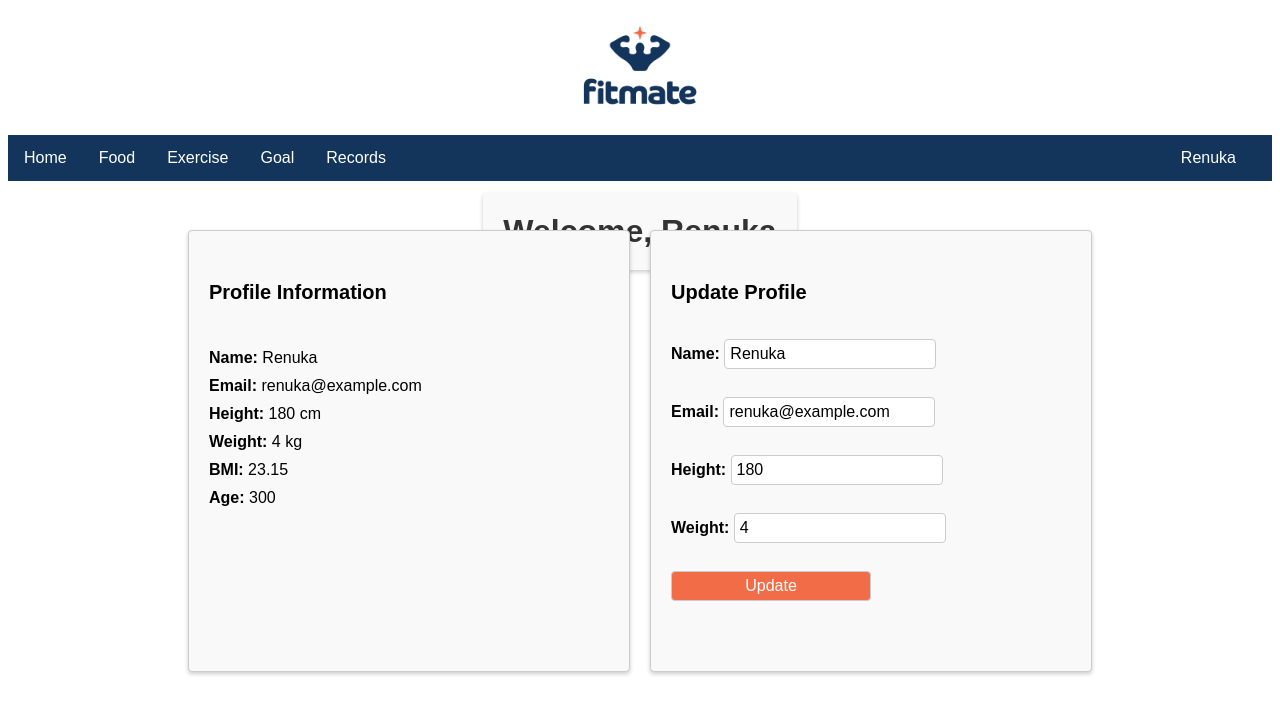
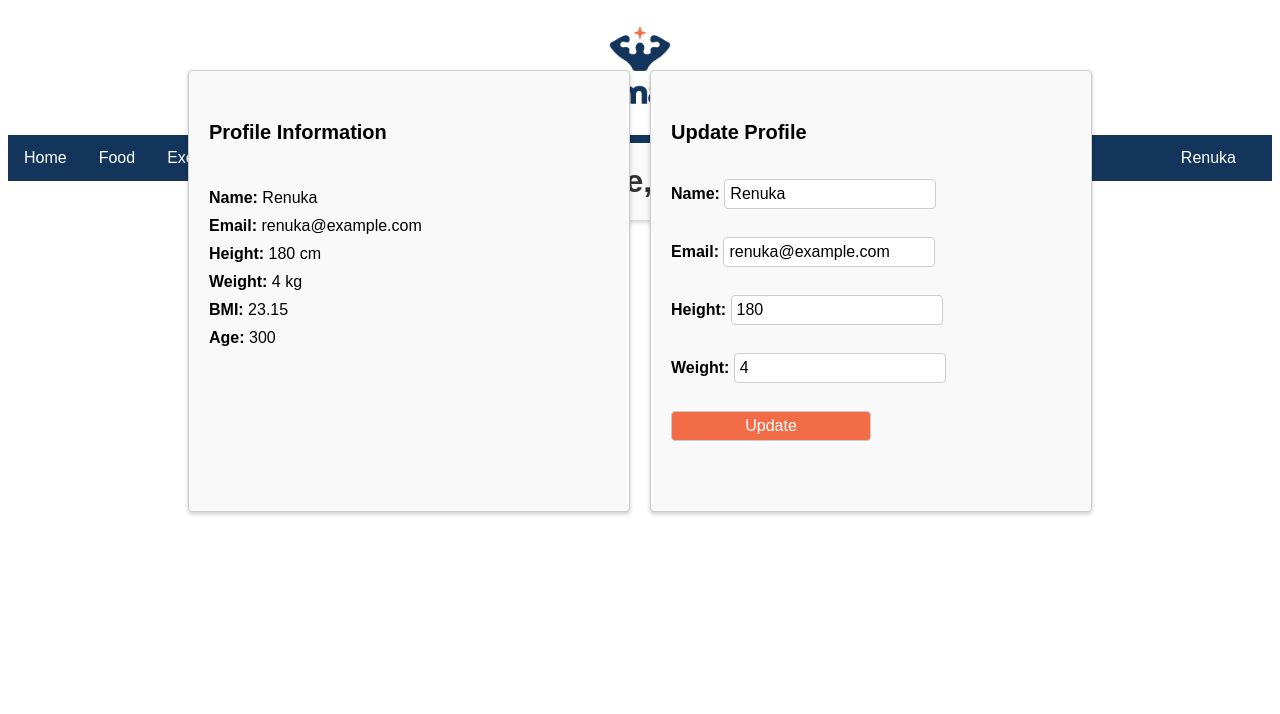
Before and after one commit to renukaramm/DatabaseSystems, a Flask app: page /profile in a window 1280 px wide. Shown: the top 714 px of the page. Run offline with Flask 3, Linux system fonts and the light colour scheme.

Commit message:
update profile

```diff
--- a/fitmate/templates/profile.html
+++ b/fitmate/templates/profile.html
@@ -10,7 +10,7 @@
         }
 
         .container {
-            margin-top: -200px;
+            margin-top: -300px;
         }
 
         .container {
@@ -63,14 +63,13 @@
             /* Set the text color */
         }
 
-
         .welcome-container {
             display: flex;
             justify-content: center;
             align-items: center;
             height: calc(100vh - 200px);
-            margin-bottom: 20px;
-            margin-top: -250px;
+            margin-bottom: 10px;
+            margin-top: -300px;
         }
 
         .welcome-message {
```
